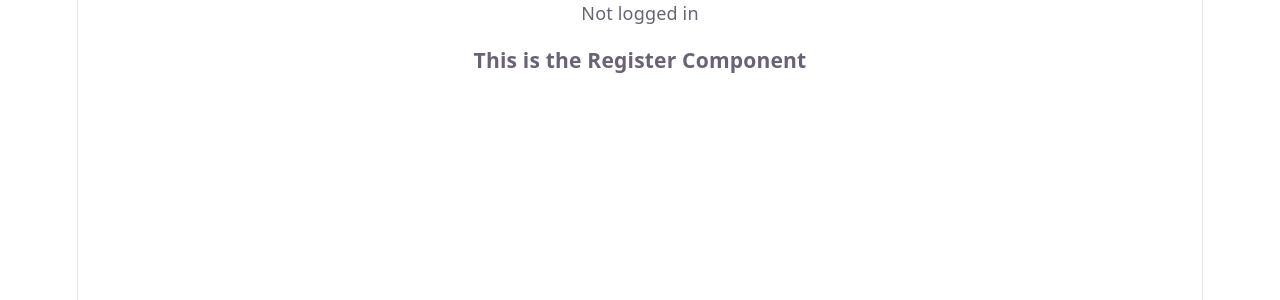
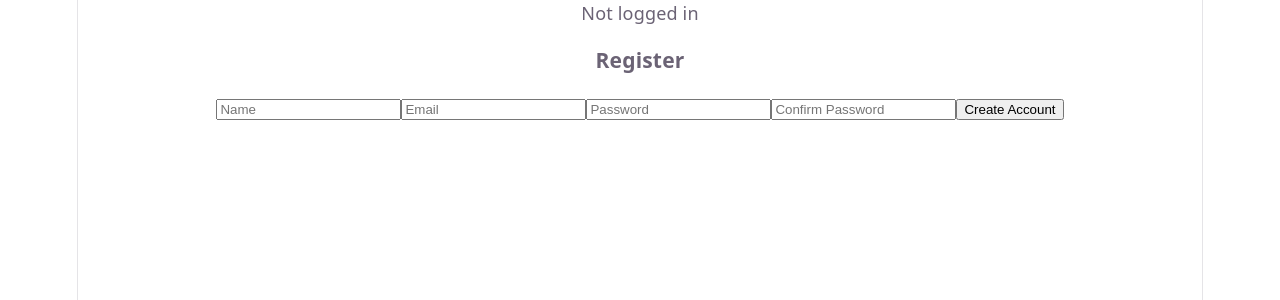
Before and after one commit to ben-manning/checkpoint, a React (Vite) app in the folder client/: page /register in a window 1280 px wide. Shown: the top 300 px of the page. Built offline with nearby package versions, Linux system fonts and the light colour scheme; no server answers.

Commit message:
fully complete issue 11

```diff
--- a/client/src/components/Register.jsx
+++ b/client/src/components/Register.jsx
@@ -1,5 +1,82 @@
+import { useState } from 'react';
+import { useNavigate } from 'react-router';
+import api from '../api/axios.js';
+import { useAuth } from '../context/AuthContext.jsx';
+
 const Register = () => {
-  return <h3>This is the Register Component</h3>
+  const { login } = useAuth();
+  const navigate = useNavigate();
+  const [formData, setFormData] = useState({
+    name: '',
+    email: '',
+    password: '',
+    confirmPassword: '',
+  });
+  const [error, setError] = useState('');
+
+  const handleChange = (e) => {
+    setFormData({ ...formData, [e.target.name]: e.target.value });
+  };
+
+  const handleSubmit = async (e) => {
+    e.preventDefault();
+
+    if (formData.password !== formData.confirmPassword) {
+      setError('Passwords do not match');
+      return;
+    }
+
+    try {
+      setError('');
+      const response = await api.post('/auth/register', {
+        name: formData.name,
+        email: formData.email,
+        password: formData.password,
+      });
+
+      login(response.data);
+      navigate('/dashboard', { replace: true });
+    } catch (err) {
+      const apiMessage = err.response?.data?.message;
+      setError(apiMessage || 'Unable to register with those details');
+    }
+  };
+
+  return (
+    <form onSubmit={handleSubmit}>
+      <h3>Register</h3>
+      {error && <p>{error}</p>}
+      <input
+        type='text'
+        name='name'
+        placeholder='Name'
+        value={formData.name}
+        onChange={handleChange}
+      />
+      <input
+        type='email'
+        name='email'
+        placeholder='Email'
+        value={formData.email}
+        onChange={handleChange}
+      />
+      <input
+        type='password'
+        name='password'
+        placeholder='Password'
+        value={formData.password}
+        onChange={handleChange}
+      />
+      <input
+        type='password'
+        name='confirmPassword'
+        placeholder='Confirm Password'
+        value={formData.confirmPassword}
+        onChange={handleChange}
+      />
+      <button type='submit'>Create Account</button>
+    </form>
+  );
 }
 
 export default Register;
```
